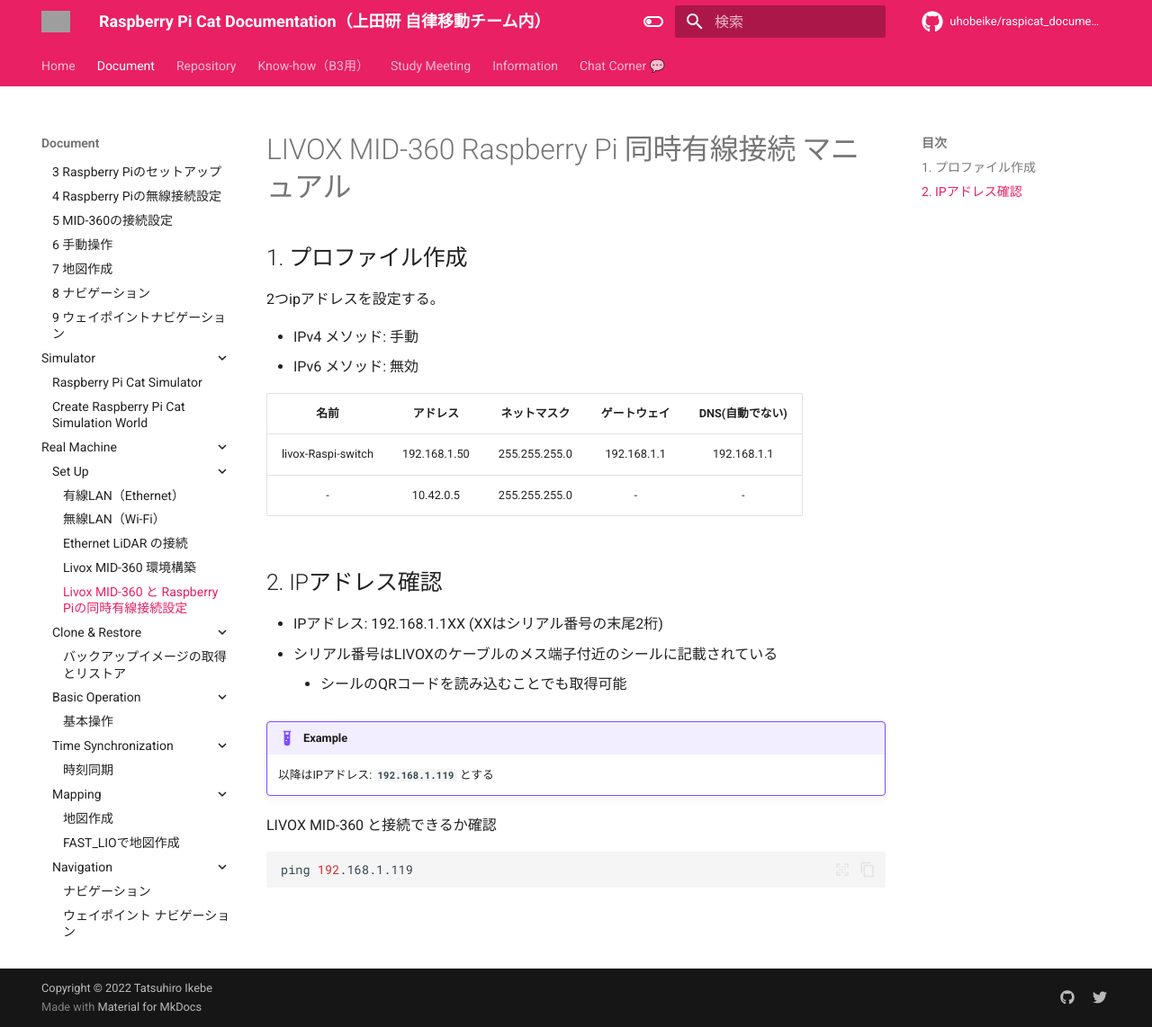
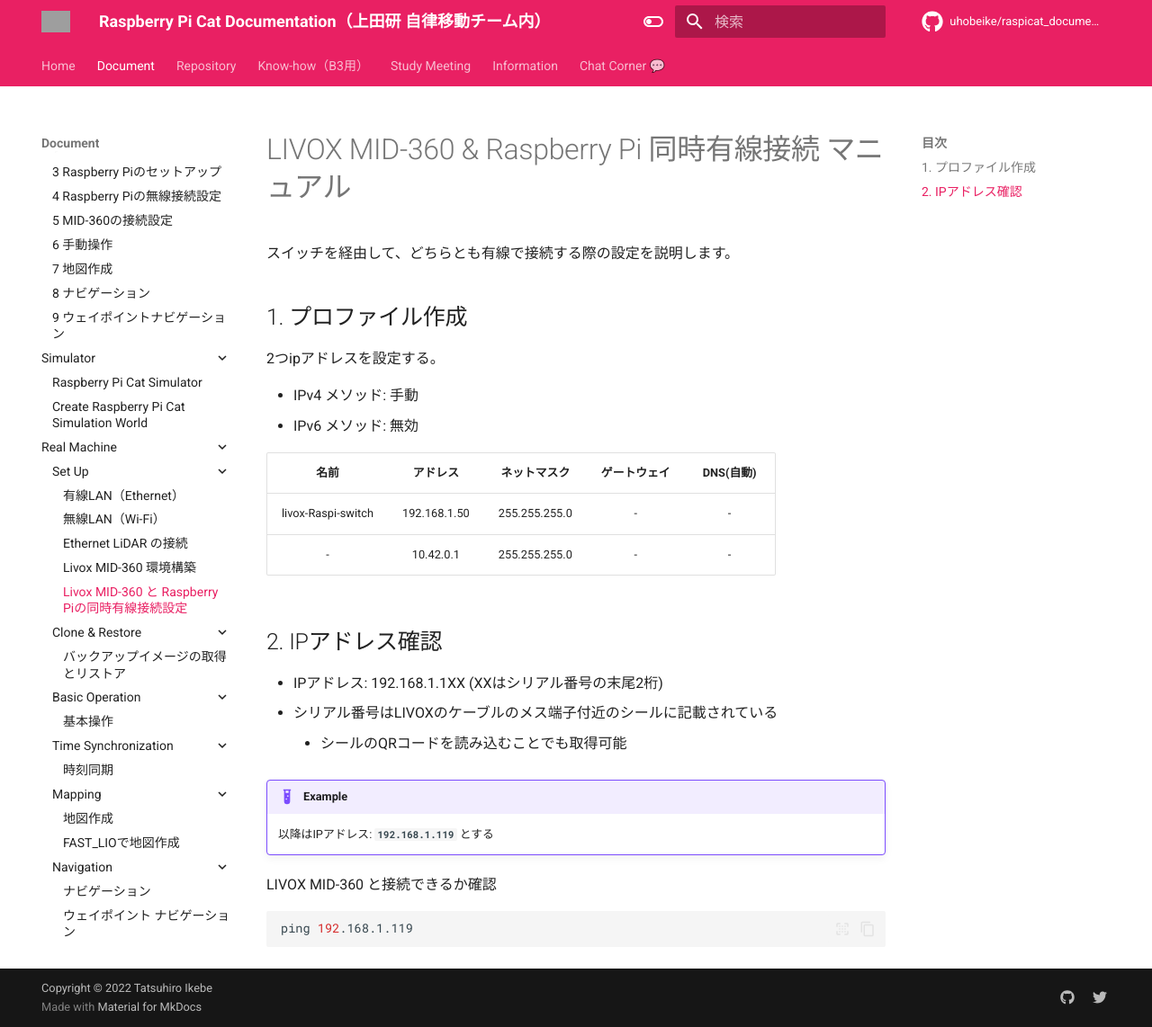
Before and after one commit to CIT-Autonomous-Robot-Lab/raspicat_documentation, an MkDocs documentation site: the page built from docs/document/real_machine/set_up/livox_wired.md, in a window 1280 px wide and 1142 px high. Shown: the whole window at 90% size. Built offline with MkDocs 1.6.1 and Material for MkDocs 9.7.7, drawn with Linux system fonts in a browser that asks for light colours; comment, search, counter and statistics services are not loaded; grey boxes are pictures that could not be loaded.

Commit message:
fix: livox同時接続のマニュアルを修正

```diff
--- a/docs/document/real_machine/set_up/livox_wired.md
+++ b/docs/document/real_machine/set_up/livox_wired.md
@@ -6,7 +6,9 @@
 date: 2026-4-30
 ---
 
-# LIVOX MID-360 Raspberry Pi 同時有線接続 マニュアル
+# LIVOX MID-360 & Raspberry Pi 同時有線接続 マニュアル
+
+スイッチを経由して、どちらとも有線で接続する際の設定を説明します。
 
 ## 1. プロファイル作成
 2つipアドレスを設定する。
@@ -14,10 +16,10 @@
 - IPv4 メソッド: 手動
 - IPv6 メソッド: 無効
 
-| 名前 | アドレス | ネットマスク | ゲートウェイ | DNS(自動でない) |
+| 名前 | アドレス | ネットマスク | ゲートウェイ | DNS(自動) |
 | :----: | :----: | :----: | :----: | :----: |
-| livox-Raspi-switch | 192.168.1.50 | 255.255.255.0 | 192.168.1.1 | 192.168.1.1 |
-| - | 10.42.0.5 | 255.255.255.0 | - | - |
+| livox-Raspi-switch | 192.168.1.50 | 255.255.255.0 | - | - |
+| - | 10.42.0.1 | 255.255.255.0 | - | - |
 
 <!---
 LIVOXを接続し、以下のスクリプトを実行することで設定できる
```
